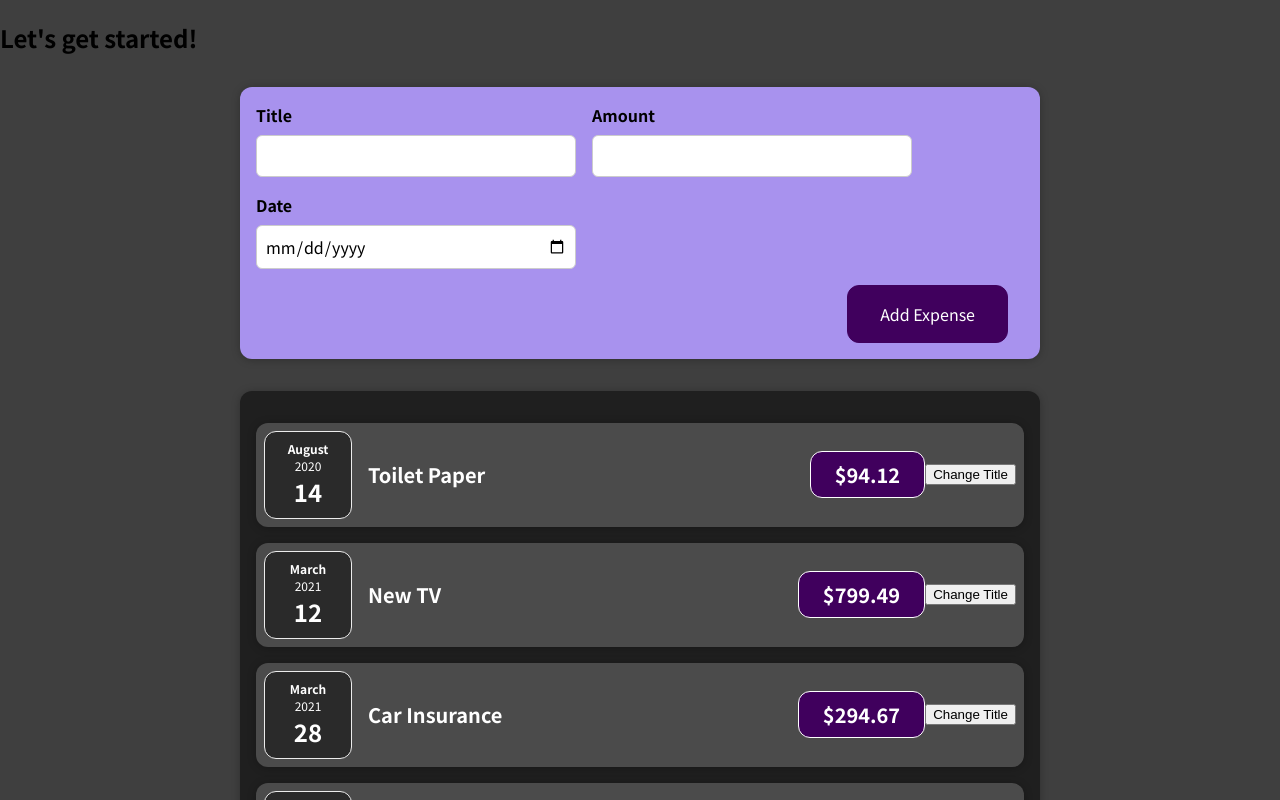
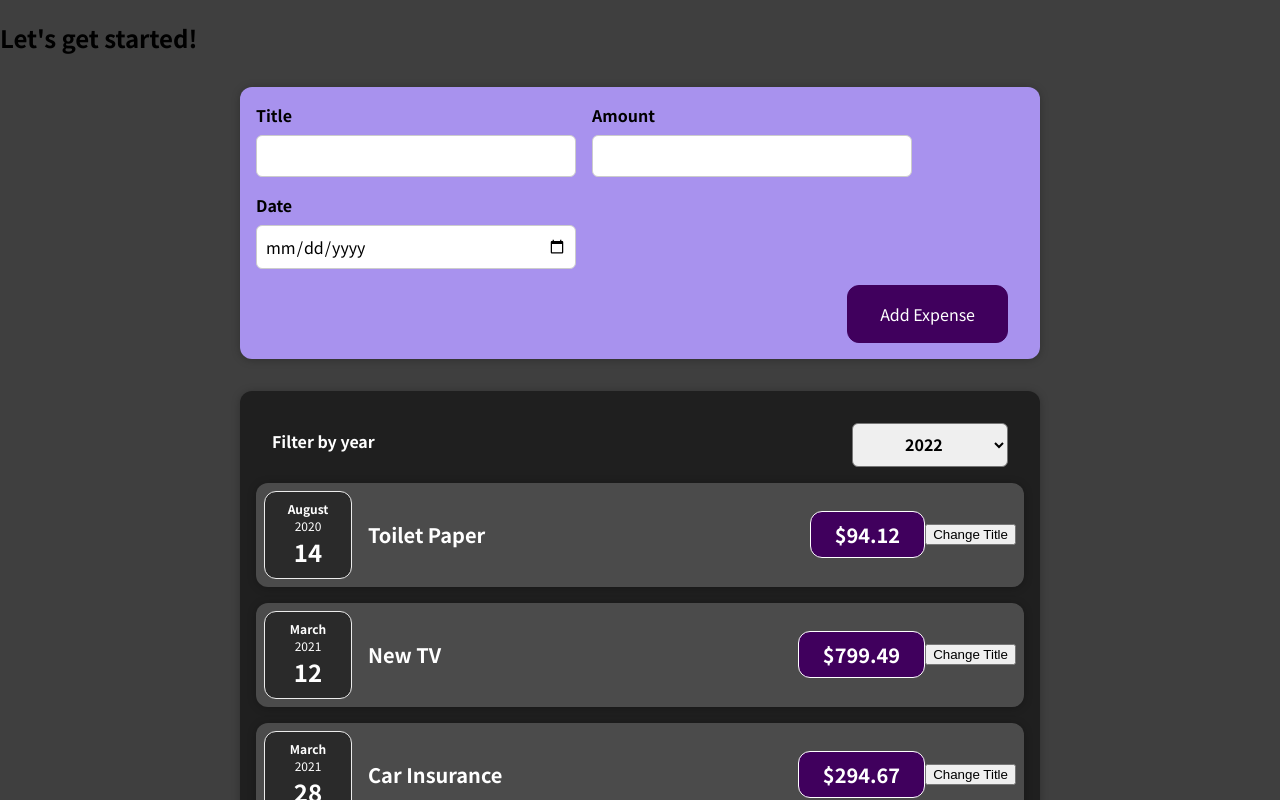
Before and after one commit to agnel/udemy-rcg, a React (Create React App) app: page / in a window 1280 px wide. Shown: the top 800 px of the page. Built offline with nearby package versions, Linux system fonts and the light colour scheme.

Commit message:
Setting the year from ExpensesFilter on Expenses Component using useState

```diff
--- a/src/components/Expenses/Expenses.js
+++ b/src/components/Expenses/Expenses.js
@@ -2,10 +2,19 @@ import './Expenses.css'
 
 import ExpenseItem from "./ExpenseItem";
 import Card from '../UI/Card';
+import ExpensesFilter from './ExpensesFilter';
+import { useState } from 'react';
 
 const Expenses = (props) => {
+  const [year, setYear] = useState('');
+
+  const yearSelectHandler = year => {
+    setYear(year);
+  };
+
   return (
     <Card className="expenses">
+      <ExpensesFilter onYearSelect={yearSelectHandler} />
       <ExpenseItem
         title={props.items[0].title}
         date={props.items[0].date}
--- a/src/components/Expenses/ExpensesFilter.js
+++ b/src/components/Expenses/ExpensesFilter.js
@@ -4,7 +4,7 @@ import './ExpensesFilter.css';
 
 const ExpensesFilter = (props) => {
   const selectYearHandler = event => {
-    console.log(event.target.value);
+    props.onYearSelect(event.target.value);
   };
 
   return (
```
